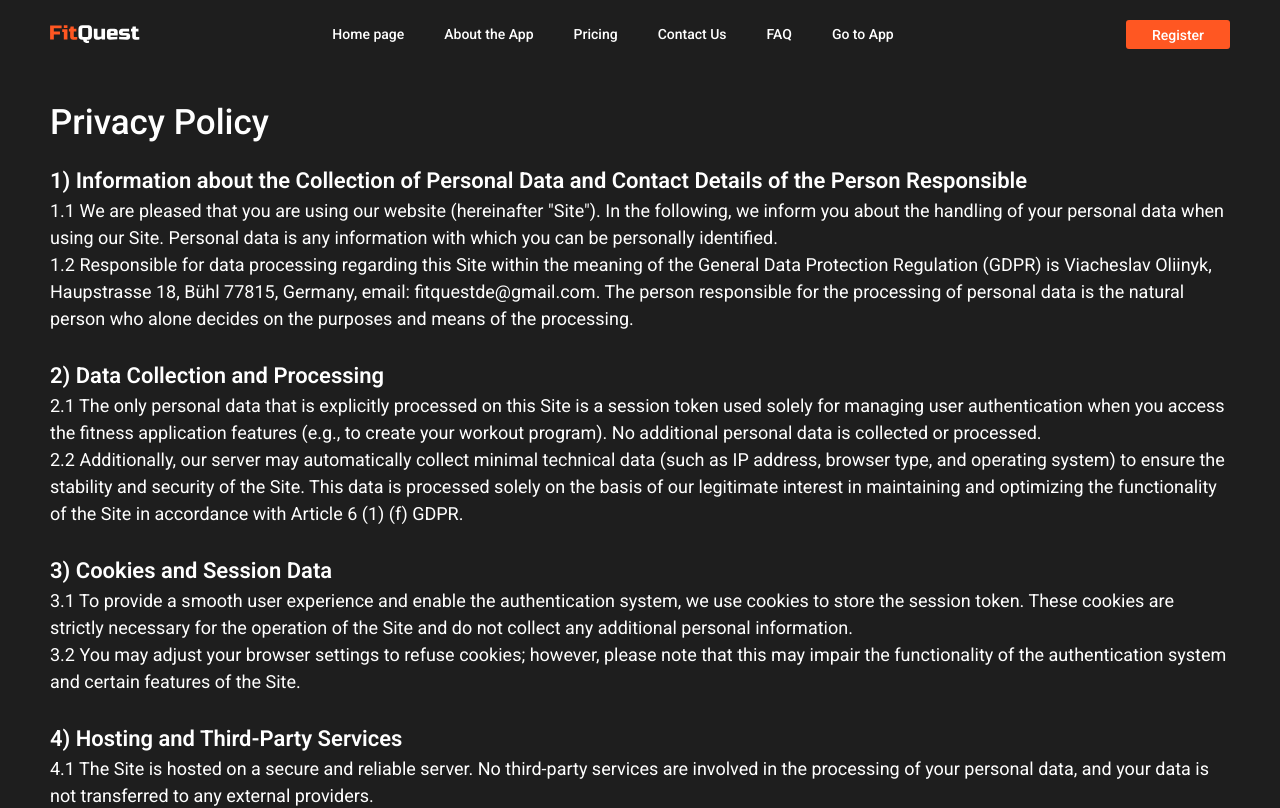
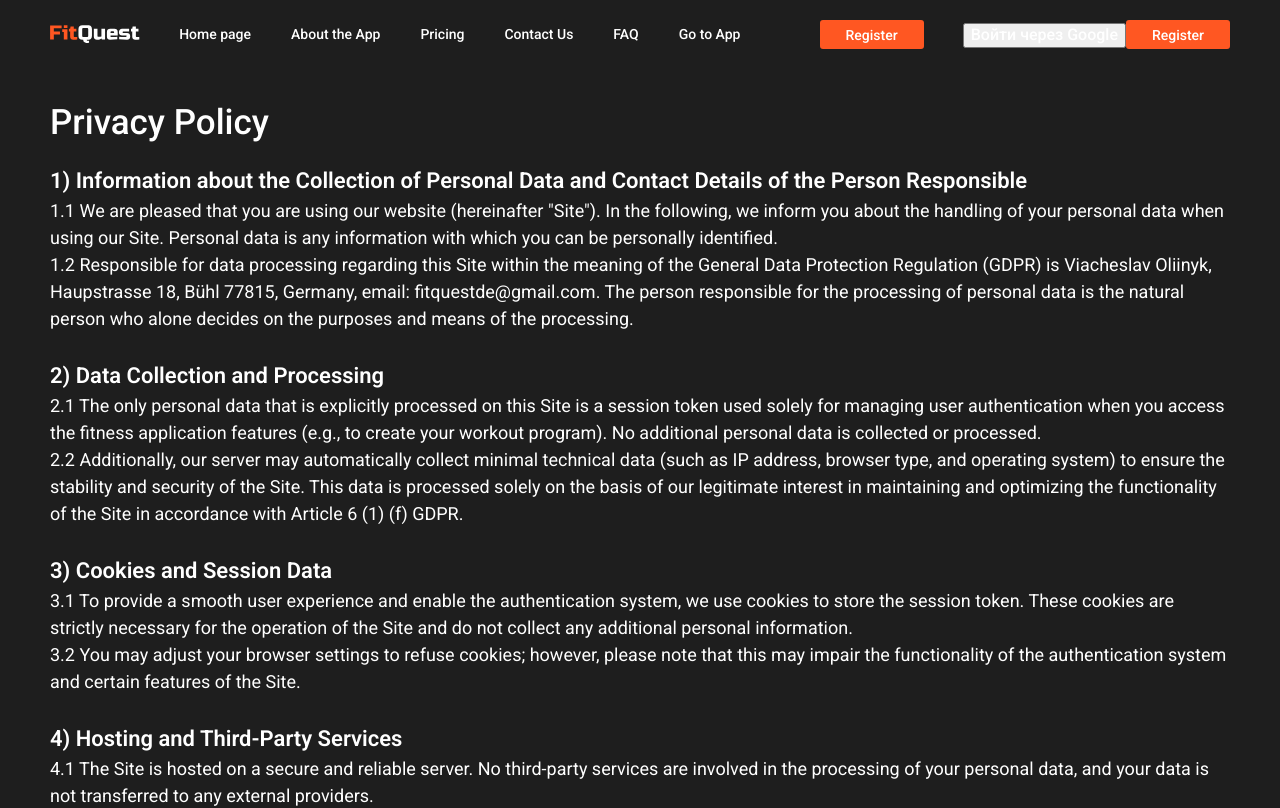
Before and after one commit to slava-oliinyk-dev/FitQuest_Frontend, a React (Create React App) app: page /privacy in a window 1280 px wide. Shown: the top 808 px of the page. Built offline with nearby package versions, Linux system fonts and the light colour scheme; no server answers.

Commit message:
new google login

```diff
--- a/package.json
+++ b/package.json
@@ -13,6 +13,7 @@
   },
   "dependencies": {
     "@react-oauth/google": "^0.12.1",
+    "firebase": "^11.7.3",
     "react": "^18.3.1",
     "react-dom": "^18.3.1",
     "react-icons": "^5.5.0",
--- /dev/null
+++ b/src/components/GoogleSignInButton.tsx
@@ -0,0 +1,30 @@
+
+import React from "react";
+import { auth } from "../firebaseConfig";
+import { GoogleAuthProvider, signInWithPopup } from "firebase/auth";
+
+export function GoogleSignInButton() {
+  const handleSignIn = async () => {
+    try {
+      const provider = new GoogleAuthProvider();
+      const result = await signInWithPopup(auth, provider);
+      const idToken = await result.user.getIdToken();
+
+
+      await fetch(`${process.env.REACT_APP_API_URL}/auth/firebase`, {
+        method: "POST",
+        headers: {
+          "Content-Type": "application/json",
+          Authorization: `Bearer ${idToken}`,
+        },
+        credentials: "include",
+      });
+
+
+    } catch (err) {
+      console.error("Google Sign-In error:", err);
+    }
+  };
+
+  return <button onClick={handleSignIn}>Войти через Google</button>;
+}
--- a/src/components/Landing/Nav/Nav.js
+++ b/src/components/Landing/Nav/Nav.js
@@ -8,6 +8,7 @@ import './Nav.sass';
 import './NavMedia.sass';
 import { logo } from '../../../assets/icons';
 import { FaBars, FaTimes } from 'react-icons/fa';
+import { GoogleSignInButton } from '../../GoogleSignInButton.tsx';
 
 function Nav() {
 	const navigate = useNavigate();
@@ -117,6 +118,18 @@ function Nav() {
 				<button className="nav__button" onClick={handleButtonClick}>
 					{loading ? '' : user ? 'Exit' : 'Register'}
 				</button>
+				<div className="nav__actions">
+
+					{loading ? null : user
+						? <button className="nav__button" onClick={handleButtonClick}>Exit</button>
+						: (
+							<>
+								<GoogleSignInButton />
+								<button className="nav__button" onClick={handleButtonClick}>Register</button>
+							</>
+						)
+					}
+				</div>
 			</div>
 			{isOpen && <div className="nav__overlay" onClick={toggleMenu} />}
 		</nav>
--- /dev/null
+++ b/src/firebaseConfig.tsx
@@ -0,0 +1,15 @@
+import { initializeApp } from "firebase/app";
+import { getAuth } from "firebase/auth";
+
+const firebaseConfig = {
+  apiKey:            process.env.REACT_APP_FIREBASE_API_KEY!,
+  authDomain:        process.env.REACT_APP_FIREBASE_AUTH_DOMAIN!,
+  projectId:         process.env.REACT_APP_FIREBASE_PROJECT_ID!,
+  storageBucket:     process.env.REACT_APP_FIREBASE_STORAGE_BUCKET!,
+  messagingSenderId: process.env.REACT_APP_FIREBASE_MESSAGING_SENDER_ID!,
+  appId:             process.env.REACT_APP_FIREBASE_APP_ID!,
+
+};
+
+const app = initializeApp(firebaseConfig);
+export const auth = getAuth(app);
```
Also changed, not shown: 1 other file (tests, documents, lock files or other folders).
